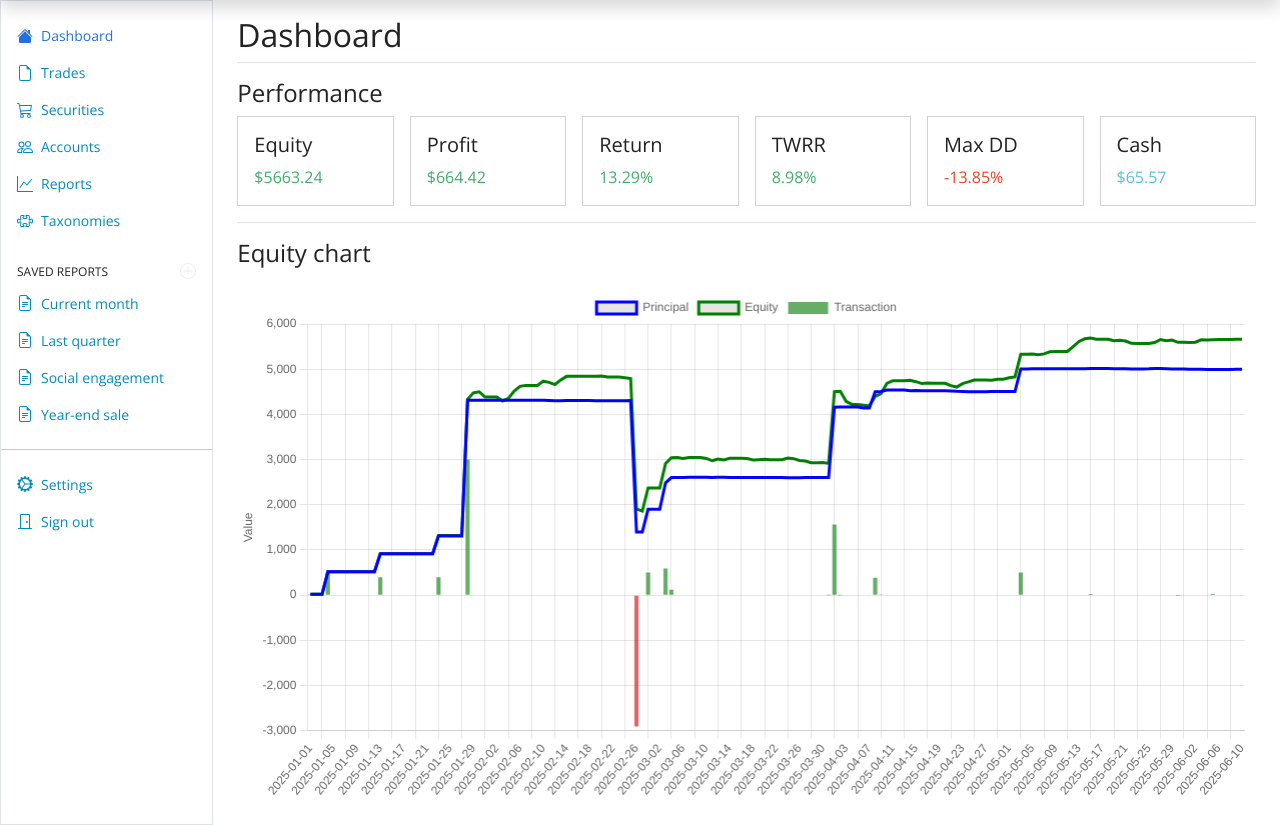
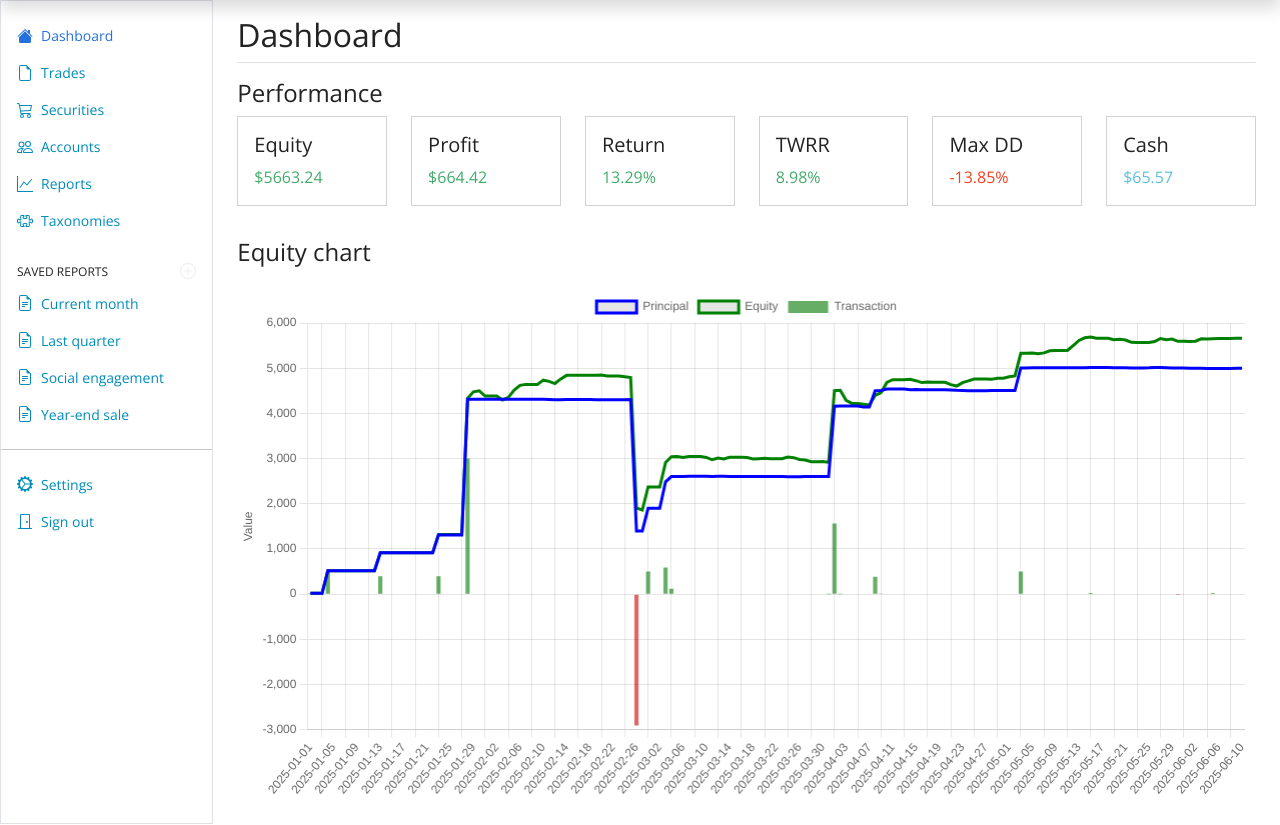
Before and after one commit to manhdv/lonedash, a Django app: page / in a window 1280 px wide. Shown: the part 54-879 px from the top of the page. Run offline with Django 3.2, Linux system fonts and the light colour scheme; a user stored in the database is signed in; data comes from the database, SQL or seed files in the repository; some libraries are stand-ins or nearby versions.

Commit message:
Fix respondsive layout of card

```diff
--- a/dash/templates/dash.html
+++ b/dash/templates/dash.html
@@ -11,42 +11,45 @@
     <h4 class="mb-0">Performance</h4>
   </div>
 
-<div class="d-flex border-bottom pb-3" style="gap: 1rem;">
-  <div style="flex: 1 1 15%;">
-    <div class="card w-100">
+  <div class="row">
+    <div class="col-6 col-md-4 col-lg-2 mb-3">
+      <div class="card h-100">
         <div class="card-body">
           <h5 class="card-title">Equity</h5>
-        <p class="card-text {% if portfolio.equity > 0 %}text-success{% elif portfolio.equity < 0 %}text-danger{% else %}text-muted{% endif %}">
+          <p
+            class="card-text {% if portfolio.equity > 0 %}text-success{% elif portfolio.equity < 0 %}text-danger{% else %}text-muted{% endif %}">
             ${{ portfolio.equity|floatformat:2 }}
           </p>
         </div>
       </div>
     </div>
 
-  <div style="flex: 1 1 15%;">
-    <div class="card w-100">
+    <div class="col-6 col-md-4 col-lg-2 mb-3">
+      <div class="card h-100">
         <div class="card-body">
           <h5 class="card-title">Profit</h5>
-        <p class="card-text {% if portfolio.profit > 0 %}text-success{% elif portfolio.profit < 0 %}text-danger{% else %}text-muted{% endif %}">
+          <p
+            class="card-text {% if portfolio.profit > 0 %}text-success{% elif portfolio.profit < 0 %}text-danger{% else %}text-muted{% endif %}">
             ${{ portfolio.profit|floatformat:2 }}
           </p>
         </div>
       </div>
     </div>
 
-  <div style="flex: 1 1 15%;">
-    <div class="card w-100">
+    <div class="col-6 col-md-4 col-lg-2 mb-3">
+      <div class="card h-100">
         <div class="card-body">
           <h5 class="card-title">Return</h5>
-        <p class="card-text {% if portfolio.profit_percent > 0 %}text-success{% elif portfolio.profit_percent < 0 %}text-danger{% else %}text-muted{% endif %}">
+          <p
+            class="card-text {% if portfolio.profit_percent > 0 %}text-success{% elif portfolio.profit_percent < 0 %}text-danger{% else %}text-muted{% endif %}">
             {{ portfolio.profit_percent|floatformat:2 }}%
           </p>
         </div>
       </div>
     </div>
 
-  <div style="flex: 1 1 15%;">
-    <div class="card w-100">
+    <div class="col-6 col-md-4 col-lg-2 mb-3">
+      <div class="card h-100">
         <div class="card-body">
           <h5 class="card-title">TWRR</h5>
           <p class="card-text text-success">
@@ -56,8 +59,8 @@
       </div>
     </div>
 
-  <div style="flex: 1 1 15%;">
-    <div class="card w-100">
+    <div class="col-6 col-md-4 col-lg-2 mb-3">
+      <div class="card h-100">
         <div class="card-body">
           <h5 class="card-title">Max DD</h5>
           <p class="card-text text-danger">
@@ -67,8 +70,8 @@
       </div>
     </div>
 
-  <div style="flex: 1 1 15%;">
-    <div class="card w-100">
+    <div class="col-6 col-md-4 col-lg-2 mb-3">
+      <div class="card h-100">
         <div class="card-body">
           <h5 class="card-title">Cash</h5>
           <p class="card-text text-info">
@@ -78,6 +81,7 @@
       </div>
     </div>
   </div>
+
 
 
   <div class="d-flex justify-content-between align-items-center mb-2 pt-3">
```
Lines whose indentation alone changed are shown as unchanged.
